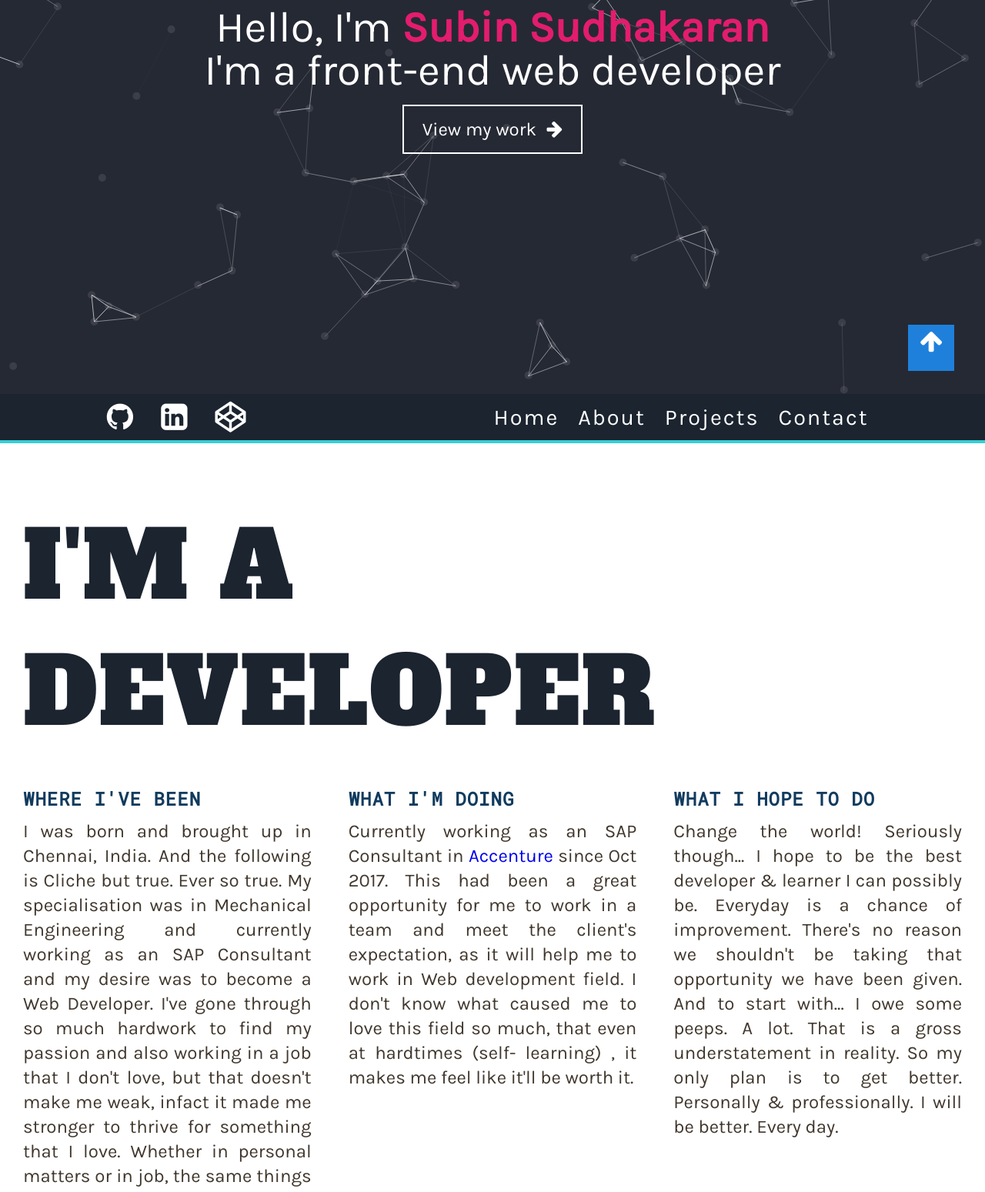
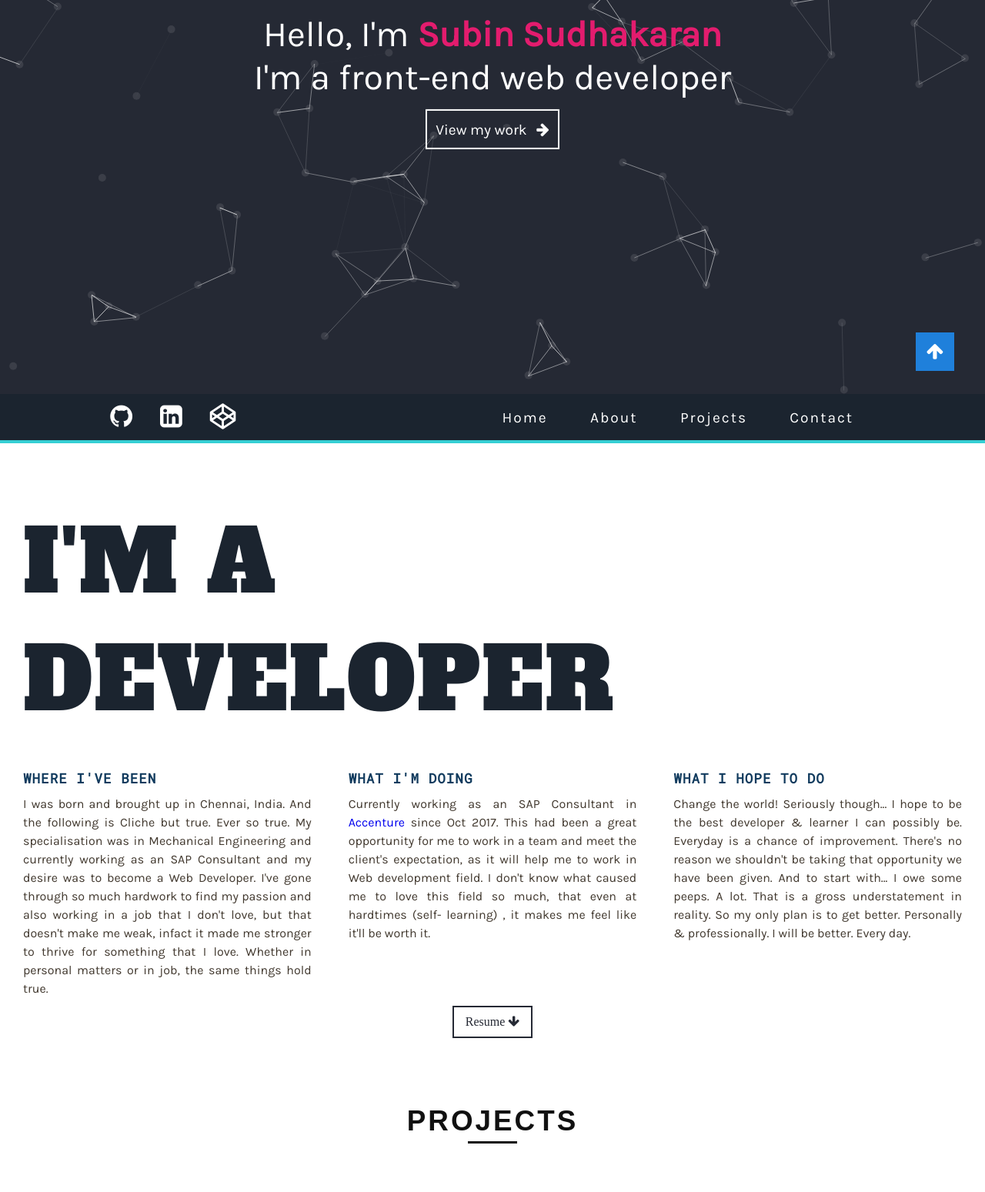
Before and after one commit to subinedge/Portfolio, a website: page index.html in a window 1280 px wide. Shown: the part 288-1837 px from the top of the page at 77% size. Drawn offline with nearby package versions, Linux system fonts and the light colour scheme; a web font is replaced by a local one.

Commit message:
Add files via upload

```diff
--- a/mediaqueries.scss
+++ b/mediaqueries.scss
@@ -5,7 +5,7 @@ $roboto-mono: 'Roboto Mono';
 
 // ----------------------  2400 px --------------------------------
 
-@media screen and (min-width: 2400px) {
+@media (min-width: 2400px) {
   .header-words {
     font-size: 4.5rem !important;
     line-height:4.5rem !important;
@@ -86,7 +86,7 @@ footer .copyright {
 
 // ----------------------  1501 px --------------------------------
 
-@media screen and (min-width: 1501px) {
+@media (max-width: 2399px) and (min-width: 1501px) {
   .header-words {
     font-size: 3.8rem;
     line-height: 3.8rem;
@@ -181,43 +181,43 @@ footer .copyright {
 @media screen and (max-width: 1500px) {
 
   .header-words {
-    font-size: 3.5rem;
+    font-size: 2.9rem;
     line-height: 3.5rem;
 
     button {
-      margin: 1rem auto;
-      padding: 1rem 1.5rem;
-      font-size: 1.5rem;
+      margin: 0.8rem auto !important;
+      padding: 0.8rem 0.7rem !important;
+      font-size: 1.2rem !important;
     }
   }
 
   .social-media-icons a i {
-    font-size: 2.5rem;
+    font-size: 2.1rem;
   }
 
   nav ul li a {
-    font-size: 1.8rem;
+    font-size: 1.2rem;
   }
 
   .heading {
-    font-size: 7.5rem;
+    font-size: 7rem;
   }
 
   .about-me-words h4 {
-    font-size: 1.5rem;
+    font-size: 1.1rem;
   }
 
   .about-me-words p {
-    font-size: 1.5rem;
-    line-height: 2rem;
+    font-size: 1rem;
   }
 
   a.resume {
-    font-size: 1.3rem;
+    font-size: 1rem;
+    padding:10px 15px;
   }
 
   .projects .projects-header {
-    font-size: 2.5rem;
+    font-size: 2.3rem;
   }
 
   .grid-container {
@@ -227,33 +227,33 @@ footer .copyright {
   }
 
   .get-in-touch {
-    max-width: 800px;
+    max-width: 700px;
   }
 
   .contact-form .submit-btn {
-    font-size: 20px;
-    padding: 10px 18px;
+    font-size: 17px;
+    padding: 8px 15px;
   }
 
   .movetotop {
-    width: 60px;
-    height: 60px;
+    width: 50px;
+    height: 50px;
 
     i {
-      font-size: 2rem;
+      font-size: 1.5rem;
     }
   }
 
   footer .social-media-icons {
-    padding: 2.5rem;
+    padding: 2rem;
   i {
-    font-size: 2.5rem;
-    width: 4rem;
+    font-size: 1.8rem;
+    width: 3.5rem;
   }
 }
 
 .copyright {
-  font-size: 1.5rem !important;
+  font-size: 1rem;
 }
 }
 
```
Also changed, not shown: mediaqueries.css, 1 other file.
